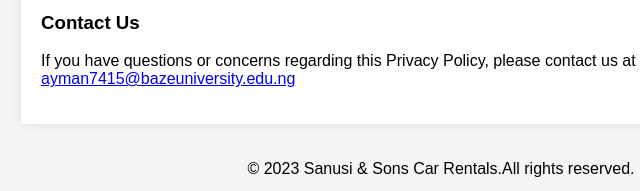
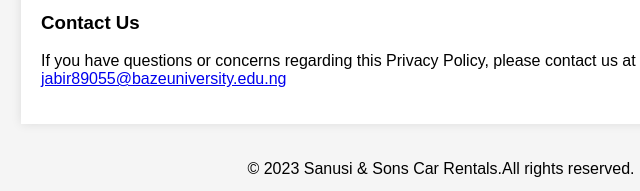
Before and after one commit to jabirsanusi1/jabirsanusi1.github.io, a plain HTML site: page ProjectPrivacyPolicy.html in a window 1280 px wide. Shown: the part 820-1011 px from the top of the page, 199-839 px from the left. Drawn offline with Linux system fonts and the light colour scheme.

Commit message:
Update ProjectPrivacyPolicy.html

```diff
--- a/ProjectPrivacyPolicy.html
+++ b/ProjectPrivacyPolicy.html
@@ -100,7 +100,7 @@ footer {
                 <p>Your use of our website and services implies acceptance of this Privacy Policy. We may update this policy from time to time. Any changes will be posted on this page.</p>
 
                 <h3>Contact Us</h3>
-                <p>If you have questions or concerns regarding this Privacy Policy, please contact us at <a href="Picture of a dog2.jfif">ayman7415@bazeuniversity.edu.ng</a></p>
+                <p>If you have questions or concerns regarding this Privacy Policy, please contact us at <a href="Picture of a dog2.jfif">jabir89055@bazeuniversity.edu.ng</a></p>
             </section>
         </main>
 
```
